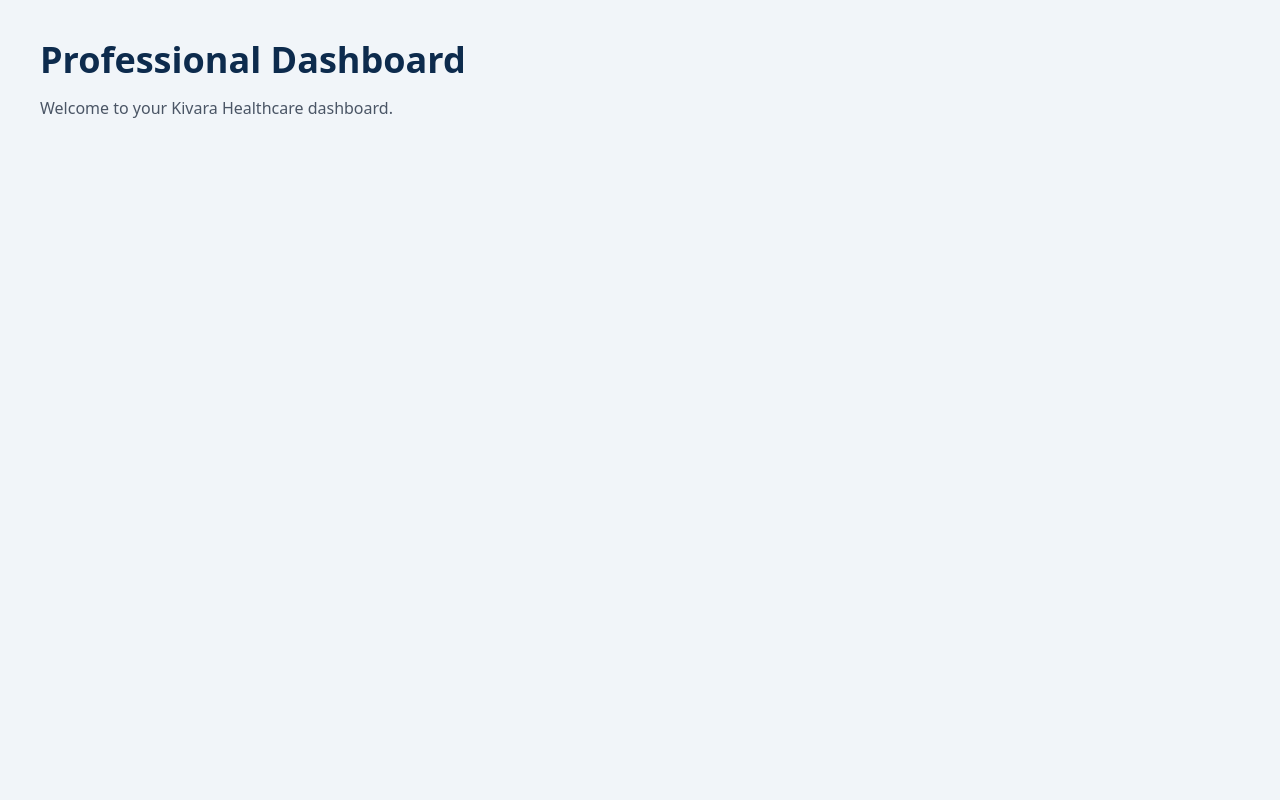
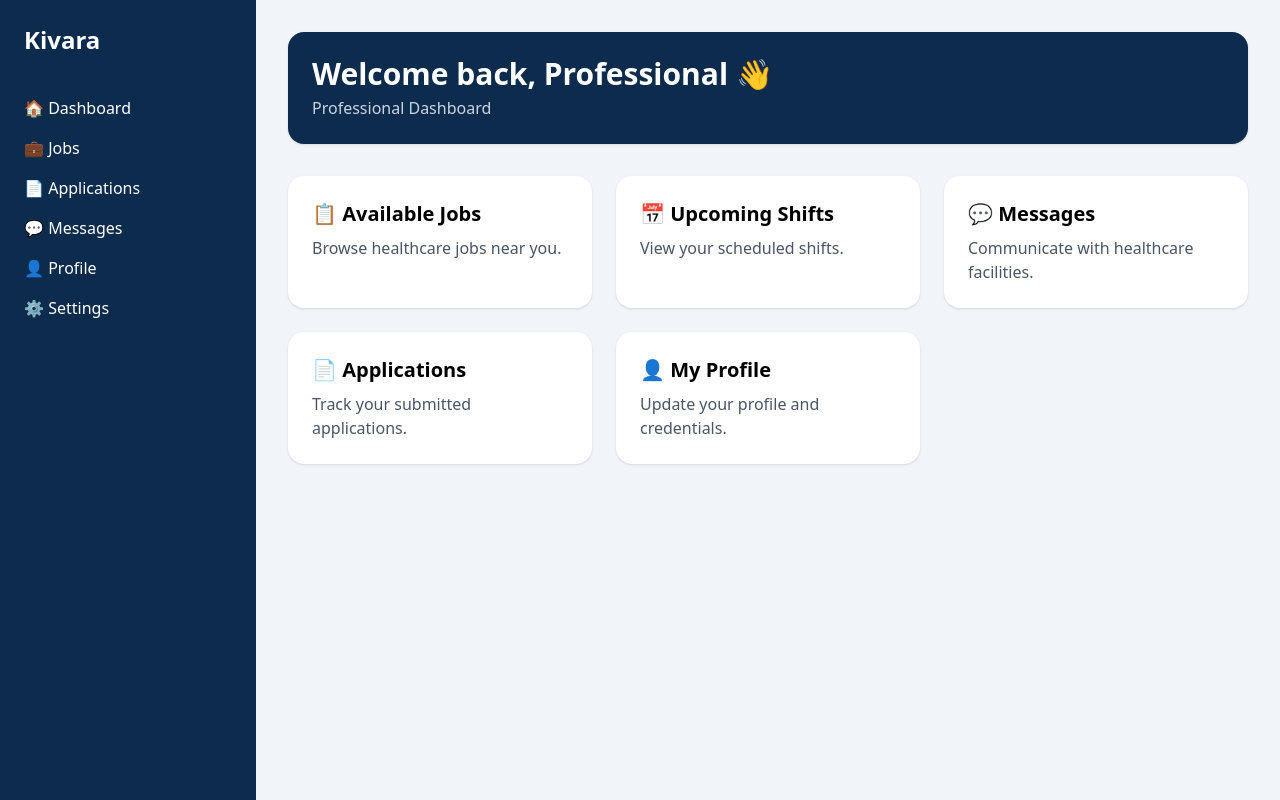
Before and after one commit to lakisha7923/kivara-website, a Next.js app: page /professional in a window 1280 px wide. Built offline with nearby package versions, Linux system fonts and the light colour scheme.

Commit message:
Added dashboard layout and job posting

```diff
--- a/app/facility/page.tsx
+++ b/app/facility/page.tsx
@@ -1,13 +1,71 @@
 export default function FacilityDashboard() {
   return (
-    <main className="min-h-screen bg-slate-100 p-10">
-      <h1 className="text-4xl font-bold text-[#0D2B4D]">
-        Facility Dashboard
-      </h1>
+    <main className="min-h-screen bg-slate-100">
 
-      <p className="mt-4 text-gray-600">
-        Welcome to your Kivara Healthcare facility dashboard.
-      </p>
+      <header className="bg-[#0D2B4D] text-white p-6 shadow">
+        <h1 className="text-3xl font-bold">
+          Facility Dashboard
+        </h1>
+
+        <p className="text-slate-300 mt-1">
+          Manage your healthcare staffing needs.
+        </p>
+      </header>
+
+      <section className="p-8 grid md:grid-cols-2 lg:grid-cols-3 gap-6">
+
+        <div className="bg-white rounded-2xl shadow p-6">
+          <h2 className="text-xl font-bold mb-2">
+            ➕ Post New Job
+          </h2>
+
+          <p className="text-gray-600">
+            Create a new healthcare job opening.
+          </p>
+        </div>
+
+        <div className="bg-white rounded-2xl shadow p-6">
+          <h2 className="text-xl font-bold mb-2">
+            👩‍⚕️ Applicants
+          </h2>
+
+          <p className="text-gray-600">
+            Review professionals who applied.
+          </p>
+        </div>
+
+        <div className="bg-white rounded-2xl shadow p-6">
+          <h2 className="text-xl font-bold mb-2">
+            📅 Manage Shifts
+          </h2>
+
+          <p className="text-gray-600">
+            Schedule healthcare professionals.
+          </p>
+        </div>
+
+        <div className="bg-white rounded-2xl shadow p-6">
+          <h2 className="text-xl font-bold mb-2">
+            💬 Messages
+          </h2>
+
+          <p className="text-gray-600">
+            Communicate with professionals.
+          </p>
+        </div>
+
+        <div className="bg-white rounded-2xl shadow p-6">
+          <h2 className="text-xl font-bold mb-2">
+            📊 Reports
+          </h2>
+
+          <p className="text-gray-600">
+            View staffing activity and analytics.
+          </p>
+        </div>
+
+      </section>
+
     </main>
   );
 }
--- /dev/null
+++ b/app/post-job/page.tsx
@@ -0,0 +1,113 @@
+"use client";
+
+import { useState } from "react";
+import { addDoc, collection } from "firebase/firestore";
+import { db } from "@/lib/firebase";
+
+export default function PostJobPage() {
+  const [facilityName, setFacilityName] = useState("");
+  const [jobTitle, setJobTitle] = useState("");
+  const [location, setLocation] = useState("");
+  const [specialty, setSpecialty] = useState("");
+  const [shift, setShift] = useState("");
+  const [hourlyRate, setHourlyRate] = useState("");
+  const [description, setDescription] = useState("");
+const handlePostJob = async () => {
+  try {
+    await addDoc(collection(db, "jobs"), {
+      facilityName,
+      jobTitle,
+      location,
+      specialty,
+      shift,
+      hourlyRate,
+      description,
+      createdAt: new Date(),
+    });
+
+    alert("Job posted successfully!");
+
+  } catch (error: any) {
+    alert(error.message);
+  }
+};
+  return (
+    <main className="min-h-screen bg-slate-100 p-10">
+      <div className="max-w-3xl mx-auto bg-white rounded-2xl shadow p-8">
+
+        <h1 className="text-3xl font-bold text-[#0D2B4D] mb-8">
+          Post a New Job
+        </h1>
+
+        <form className="space-y-6">
+
+          <input
+            type="text"
+            placeholder="Facility Name"
+            value={facilityName}
+            onChange={(e) => setFacilityName(e.target.value)}
+            className="w-full border rounded-xl px-5 py-4"
+          />
+
+          <input
+            type="text"
+            placeholder="Job Title"
+            value={jobTitle}
+            onChange={(e) => setJobTitle(e.target.value)}
+            className="w-full border rounded-xl px-5 py-4"
+          />
+
+          <input
+            type="text"
+            placeholder="Location"
+            value={location}
+            onChange={(e) => setLocation(e.target.value)}
+            className="w-full border rounded-xl px-5 py-4"
+          />
+
+          <input
+            type="text"
+            placeholder="Specialty"
+            value={specialty}
+            onChange={(e) => setSpecialty(e.target.value)}
+            className="w-full border rounded-xl px-5 py-4"
+          />
+
+          <input
+            type="text"
+            placeholder="Shift (Day/Night)"
+            value={shift}
+            onChange={(e) => setShift(e.target.value)}
+            className="w-full border rounded-xl px-5 py-4"
+          />
+
+          <input
+            type="number"
+            placeholder="Hourly Rate"
+            value={hourlyRate}
+            onChange={(e) => setHourlyRate(e.target.value)}
+            className="w-full border rounded-xl px-5 py-4"
+          />
+
+          <textarea
+            placeholder="Job Description"
+            rows={6}
+            value={description}
+            onChange={(e) => setDescription(e.target.value)}
+            className="w-full border rounded-xl px-5 py-4"
+          />
+
+          <button
+  type="button"
+  onClick={handlePostJob}
+  className="w-full bg-teal-500 text-white py-4 rounded-xl hover:bg-teal-600"
+>
+  Post Job
+</button>
+
+        </form>
+
+      </div>
+    </main>
+  );
+}
--- a/app/professional/page.tsx
+++ b/app/professional/page.tsx
@@ -1,13 +1,92 @@
+"use client";
+
+import DashboardLayout from "@/components/dashboard/DashboardLayout";
+import { useEffect, useState } from "react";
+import { auth, db } from "@/lib/firebase";
+import { doc, getDoc } from "firebase/firestore";
+
 export default function ProfessionalDashboard() {
+  const [fullName, setFullName] = useState("");
+
+  useEffect(() => {
+    const loadUser = async () => {
+      const user = auth.currentUser;
+
+      if (!user) return;
+
+      const userDoc = await getDoc(doc(db, "users", user.uid));
+
+      if (userDoc.exists()) {
+        setFullName(userDoc.data().fullName);
+      }
+    };
+
+    loadUser();
+  }, []);
+
   return (
-    <main className="min-h-screen bg-slate-100 p-10">
-      <h1 className="text-4xl font-bold text-[#0D2B4D]">
-        Professional Dashboard
-      </h1>
+    <DashboardLayout>
+      <header className="bg-[#0D2B4D] text-white p-6 rounded-2xl shadow">
+        <h1 className="text-3xl font-bold">
+          Welcome back, {fullName || "Professional"} 👋
+        </h1>
 
-      <p className="mt-4 text-gray-600">
-        Welcome to your Kivara Healthcare dashboard.
-      </p>
-    </main>
+        <p className="text-slate-300 mt-1">
+          Professional Dashboard
+        </p>
+      </header>
+
+      <section className="mt-8 grid md:grid-cols-2 lg:grid-cols-3 gap-6">
+        <div className="bg-white rounded-2xl shadow p-6">
+          <h2 className="text-xl font-bold mb-2">
+            📋 Available Jobs
+          </h2>
+
+          <p className="text-gray-600">
+            Browse healthcare jobs near you.
+          </p>
+        </div>
+
+        <div className="bg-white rounded-2xl shadow p-6">
+          <h2 className="text-xl font-bold mb-2">
+            📅 Upcoming Shifts
+          </h2>
+
+          <p className="text-gray-600">
+            View your scheduled shifts.
+          </p>
+        </div>
+
+        <div className="bg-white rounded-2xl shadow p-6">
+          <h2 className="text-xl font-bold mb-2">
+            💬 Messages
+          </h2>
+
+          <p className="text-gray-600">
+            Communicate with healthcare facilities.
+          </p>
+        </div>
+
+        <div className="bg-white rounded-2xl shadow p-6">
+          <h2 className="text-xl font-bold mb-2">
+            📄 Applications
+          </h2>
+
+          <p className="text-gray-600">
+            Track your submitted applications.
+          </p>
+        </div>
+
+        <div className="bg-white rounded-2xl shadow p-6">
+          <h2 className="text-xl font-bold mb-2">
+            👤 My Profile
+          </h2>
+
+          <p className="text-gray-600">
+            Update your profile and credentials.
+          </p>
+        </div>
+      </section>
+    </DashboardLayout>
   );
 }
--- /dev/null
+++ b/components/dashboard/DashboardLayout.tsx
@@ -0,0 +1,17 @@
+import Sidebar from "./Sidebar";
+
+export default function DashboardLayout({
+  children,
+}: {
+  children: React.ReactNode;
+}) {
+  return (
+    <div className="flex min-h-screen bg-slate-100">
+      <Sidebar />
+
+      <main className="flex-1 p-8">
+        {children}
+      </main>
+    </div>
+  );
+}
--- /dev/null
+++ b/components/dashboard/Sidebar.tsx
@@ -0,0 +1,59 @@
+import Link from "next/link";
+
+export default function Sidebar() {
+  return (
+    <aside className="w-64 min-h-screen bg-[#0D2B4D] text-white p-6">
+
+      <h1 className="text-2xl font-bold mb-10">
+        Kivara
+      </h1>
+
+      <nav className="space-y-4">
+
+        <Link
+          href="/professional"
+          className="block hover:text-teal-300"
+        >
+          🏠 Dashboard
+        </Link>
+
+        <Link
+          href="/post-job"
+          className="block hover:text-teal-300"
+        >
+          💼 Jobs
+        </Link>
+
+        <Link
+          href="#"
+          className="block hover:text-teal-300"
+        >
+          📄 Applications
+        </Link>
+
+        <Link
+          href="#"
+          className="block hover:text-teal-300"
+        >
+          💬 Messages
+        </Link>
+
+        <Link
+          href="#"
+          className="block hover:text-teal-300"
+        >
+          👤 Profile
+        </Link>
+
+        <Link
+          href="#"
+          className="block hover:text-teal-300"
+        >
+          ⚙️ Settings
+        </Link>
+
+      </nav>
+
+    </aside>
+  );
+}
```
